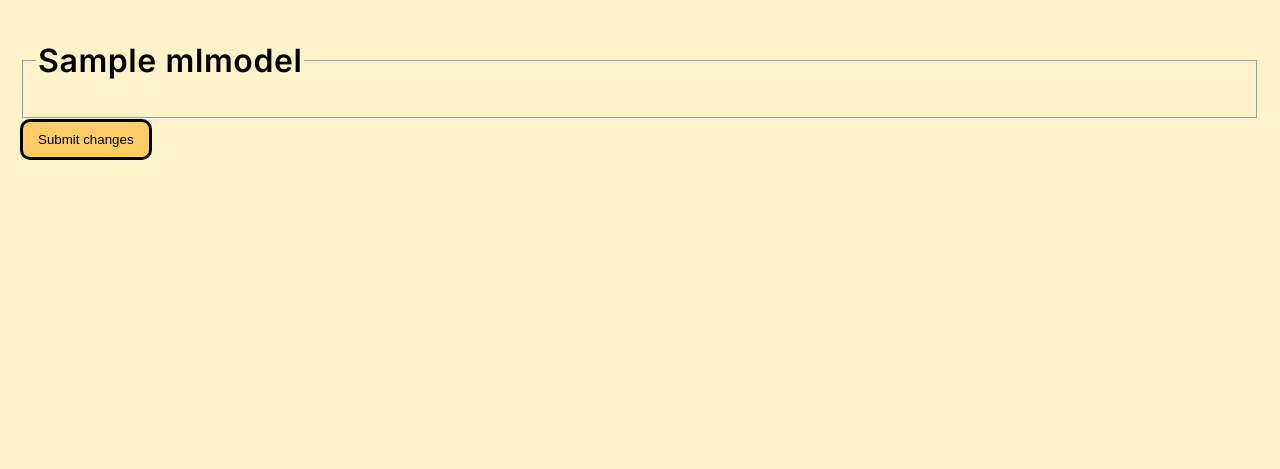
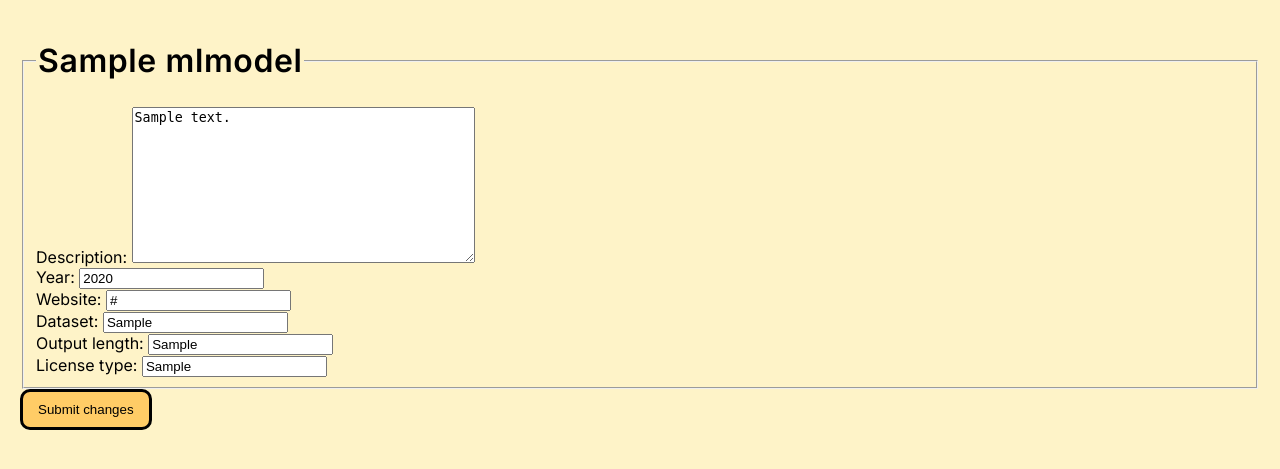
Before and after one commit to Music-RAI/model-explorer, a Django app: page /1/edit/ in a window 1280 px wide. Shown: the top 469 px of the page. Run offline with Django 4.2, Linux system fonts and the light colour scheme; tables that the repository leaves empty hold one stand-in row (values such as "Sample post").

Commit message:
WIP Tweak edit form

```diff
--- a/genmodels/templates/genmodels/detail_edit.html
+++ b/genmodels/templates/genmodels/detail_edit.html
@@ -5,12 +5,41 @@
 <fieldset>
     <legend><h1>{{ model.name }}</h1></legend>
     {% if error_message %}<p><strong>{{ error_message }}</strong></p>{% endif %}
-    <!--
-    {% for choice in question.choice_set.all %}
-        <input type="radio" name="choice" id="choice{{ forloop.counter }}" value="{{ choice.id }}">
-        <label for="choice{{ forloop.counter }}">{{ choice.choice_text }}</label><br>
-    {% endfor %}
-    -->
+
+    <div class="property">
+      <label for="description">Description:</label>
+      <textarea id="description" name="description" cols="40" rows="10">{{ model.description }}</textarea>
+    </div>
+    {% if model.year %}
+      <div class="property">
+        <label for="year">Year:</label>
+        <input id="year" name="year" type="number" value="{{ model.year }}" min="1900"/>
+      </div>
+    {% endif %}
+    {% if model.website %}
+      <div class="property">
+        <label for="website">Website:</label>
+        <input id="website" name="website" type="url" value="{{ model.website }}" maxlength="200"/>
+      </div>
+    {% endif %}
+    {% if model.dataset %}
+      <div class="property">
+        <label for="dataset">Dataset:</label>
+        <input id="dataset" name="dataset" type="text" value="{{ model.dataset }}" maxlength="500"/>
+      </div>
+    {% endif %}
+    {% if model.output_length %}
+      <div class="property">
+        <label for="output_length">Output length:</label>
+        <input id="output_length" name="output_length" type="text" value="{{ model.output_length }}" maxlength="100"/>
+      </div>
+    {% endif %}
+    {% if model.license_type %}
+      <div class="property">
+        <label for="license_type">License type:</label>
+        <input id="license_type" name="license_type" type="text" value="{{ model.license_type}}" maxlength="100"/>
+      </div>
+    {% endif %}
 </fieldset>
 <input class="button" type="submit" value="Submit changes">
 </form>
--- /dev/null
+++ b/genmodels/templates/genmodels/detail_edit_response.html
@@ -0,0 +1,5 @@
+{% extends "genmodels/base.html" %}
+{% block content %}
+<p>Thank you for suggesting changes. One of our team members will review them.</p>
+<a class="button" href="/">Home</a>
+{% endblock content %}
--- a/genmodels/views.py
+++ b/genmodels/views.py
@@ -1,4 +1,3 @@
-from django.http import HttpResponse
 from django.shortcuts import get_object_or_404, render
 
 from .models import MLModel
@@ -17,4 +16,4 @@ def detail_edit(request, model_id):
     return render(request, "genmodels/detail_edit.html", {"model": model})
 
 def edit(request, model_id):
-    return HttpResponse("Thank you for suggesting changes. One of our team members will review them.")
+    return render(request, "genmodels/detail_edit_response.html")
```
